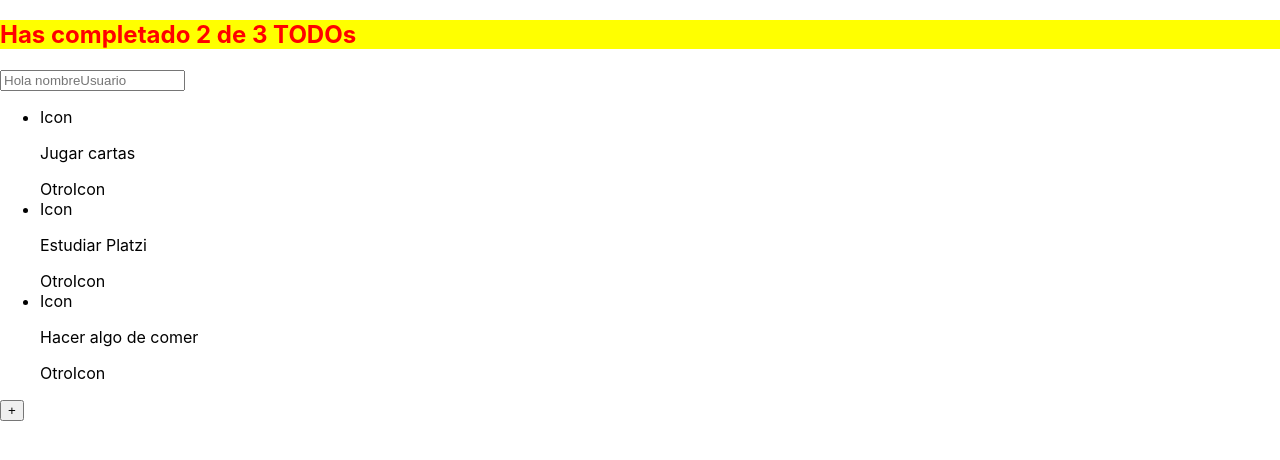
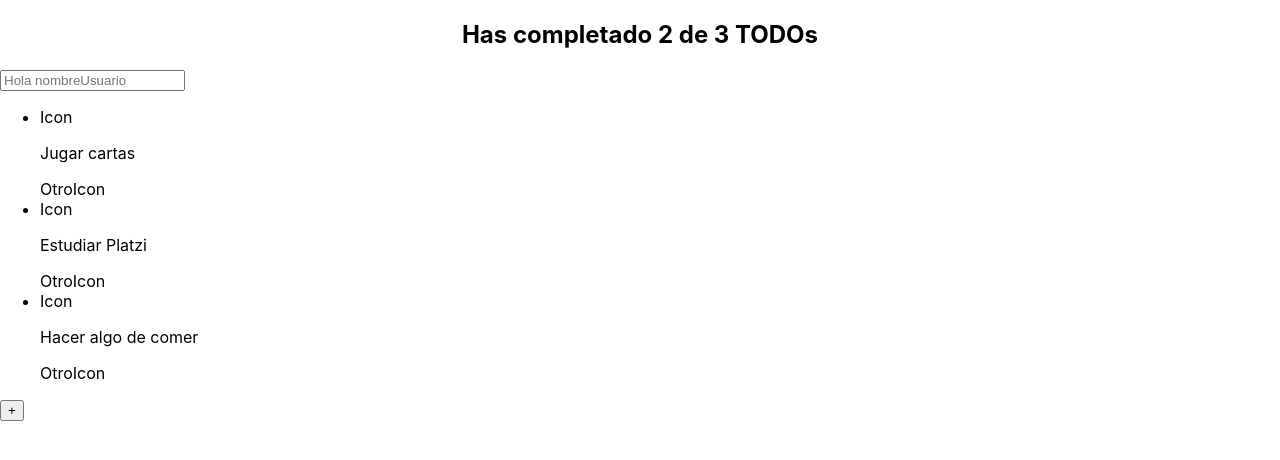
Before and after one commit to wildchamo/ToDosApp, a React (Create React App) app: page / in a window 1280 px wide. Shown: the top 460 px of the page. Built offline with nearby package versions, Linux system fonts and the light colour scheme.

Commit message:
estilos con hoa de estilos aparte

```diff
--- a/src/TodoCounter.css
+++ b/src/TodoCounter.css
@@ -0,0 +1,4 @@
+.TodoCounter{
+    font-size:24px;
+    text-align: center;
+}
--- a/src/TodoCounter.js
+++ b/src/TodoCounter.js
@@ -1,5 +1,5 @@
 import React from "react";
-import 'TodoCounter.css';
+import './TodoCounter.css';
 
 const styles={
     color: 'red',
@@ -8,7 +8,7 @@
 
 function TodoCounter(){
     return(
-        <h2 style={styles}>Has completado 2 de 3 TODOs</h2>
+        <h2 className="TodoCounter">Has completado 2 de 3 TODOs</h2>
         );
 }
 export  {TodoCounter};
```
